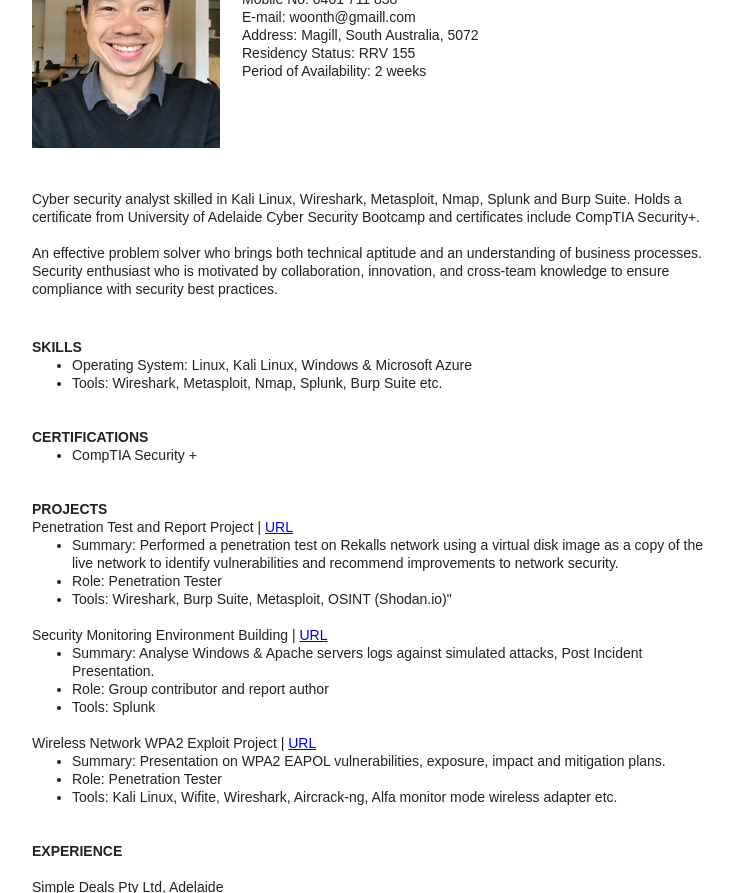
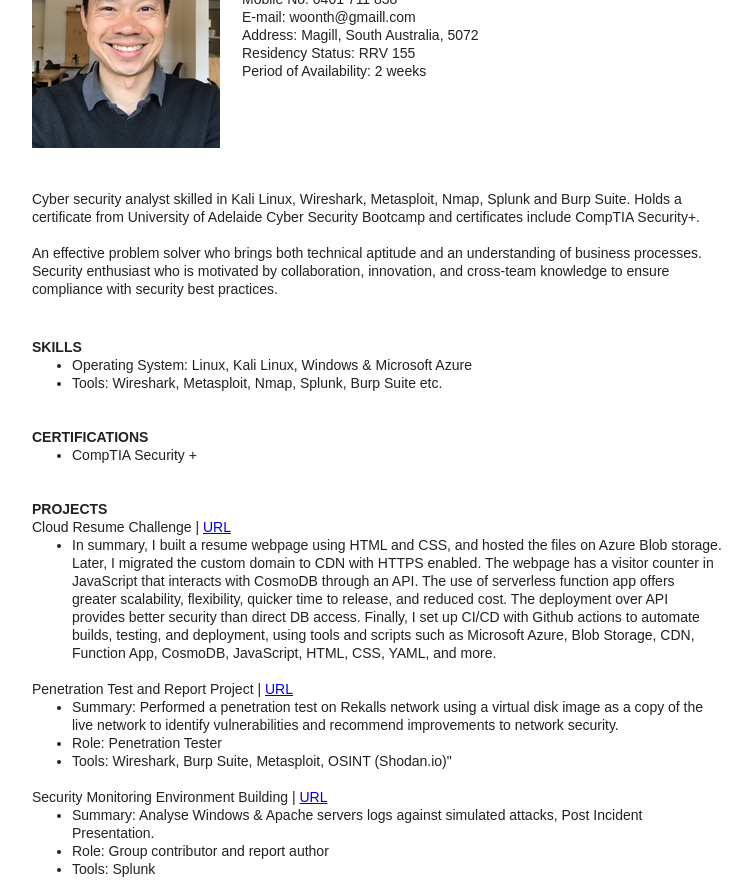
Before and after one commit to Tungwoon/HTML-Resume, a plain HTML site: page frontend/index.html in a window 1280 px wide. Shown: the part 152-1045 px from the top of the page, without its empty margins (268-1016 px from the left). Drawn offline with Linux system fonts and the light colour scheme; no server answers.

Commit message:
updated index.html with CRC

```diff
--- a/frontend/index.html
+++ b/frontend/index.html
@@ -67,6 +67,13 @@
 
 <div>
 	<h4>PROJECTS</h4>
+	<p>Cloud Resume Challenge | <a href="https://github.com/Tungwoon/HTML-Resume" target="_black"> URL</a></p>
+	<ul>
+		<li>In summary, I built a resume webpage using HTML and CSS, and hosted the files on Azure Blob storage. Later, I migrated the custom domain to CDN with HTTPS enabled. The webpage has a visitor counter in JavaScript that interacts with CosmoDB through an API. The use of serverless function app offers greater scalability, flexibility, quicker time to release, and reduced cost. The deployment over API provides better security than direct DB access. Finally, I set up CI/CD with Github actions to automate builds, testing, and deployment, using tools and scripts such as Microsoft Azure, Blob Storage, CDN, Function App, CosmoDB, JavaScript, HTML, CSS, YAML, and more.</li>
+	</ul>
+
+<br>
+
 	<p>Penetration Test and Report Project | <a href="https://docs.google.com/document/d/1Ui3c6rWutoDULm6r5D4RvTvVXqR4jRDtDFNvA4Soqmo/edit" target="_black"> URL</a></p>
 	<ul>
 		<li>Summary: Performed a penetration test on Rekalls network using a virtual disk image as a copy of the live network to identify vulnerabilities and recommend improvements to network security.</li>
```
